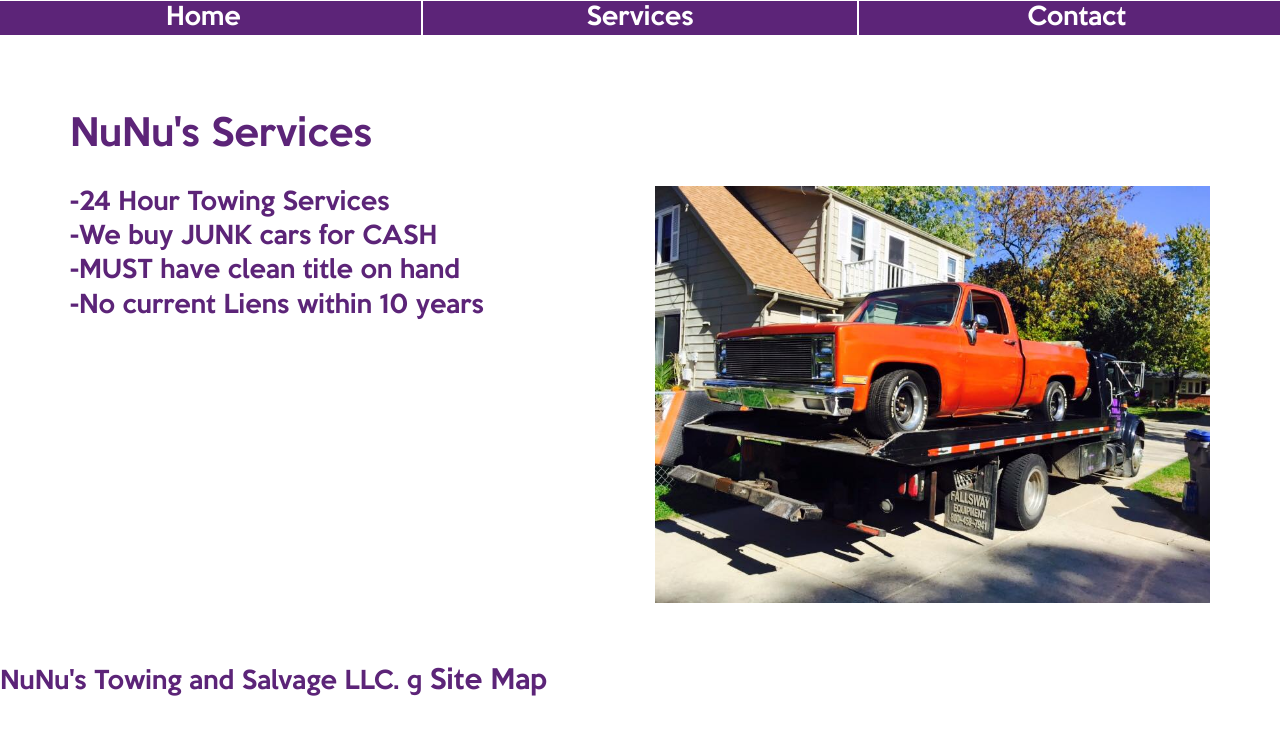
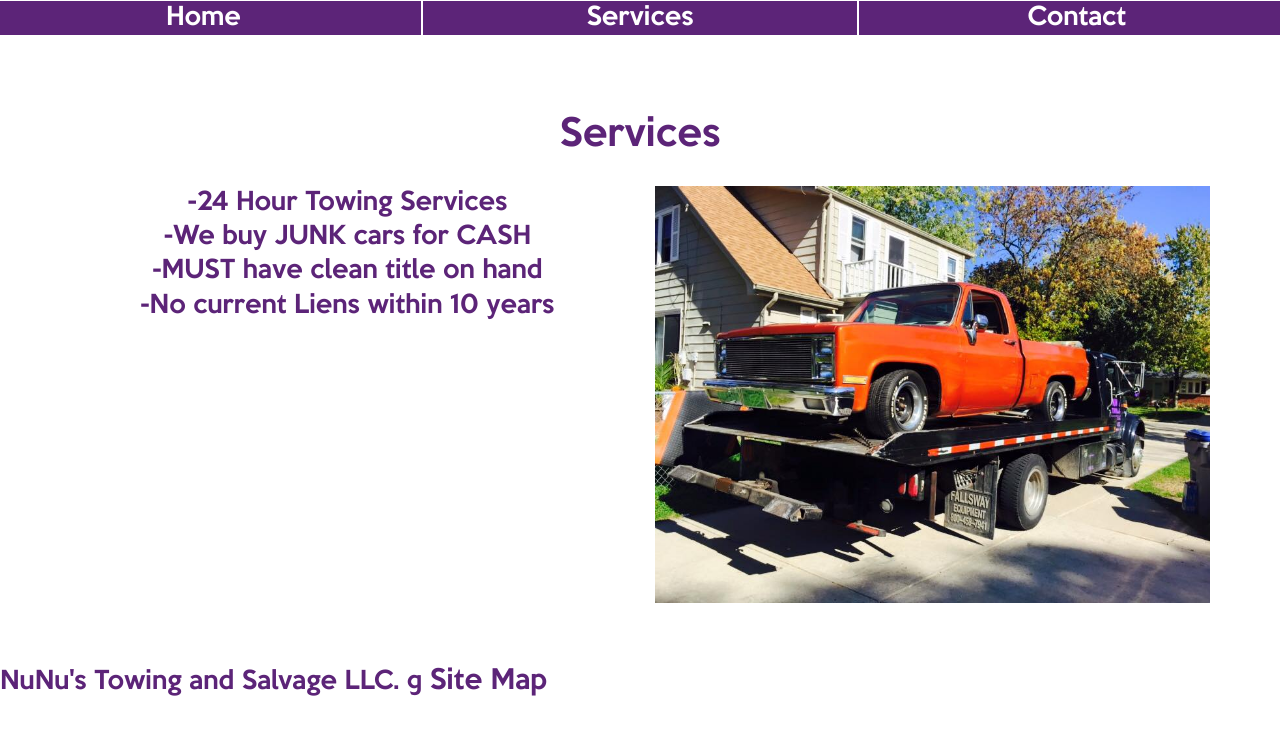
Before and after one commit to kmuzenski/NuNu, a PHP site: page /services.php in a window 1280 px wide. Shown: the top 735 px of the page. Run offline with PHP 8.4, Linux system fonts and the light colour scheme.

Commit message:
styles fixes

```diff
--- a/assets/css/styles.css
+++ b/assets/css/styles.css
@@ -55,3 +55,10 @@ img {
 #navborder {
 	border: 1px solid #FFFFFF;
 }
+
+#footer {
+	font-size: 18px;
+	font-color:#5C2478;
+	font-family:pretty;
+
+}
--- a/services.php
+++ b/services.php
@@ -10,23 +10,24 @@
 <?php require_once('nav.php'); ?>
 <br><br><br>
 
+<center>
+	<h1>Services</h1>
+	<br>
+</center>
+
 <div class="container">
-	<div class="row">
-		<div class="col-xs-12 col-md-12 col-lg-12">
-			<h1> NuNu's Services </h1>
-			<br>
-		</div>
-	</div>
 
 	<div class="row">
 		<div class="col-xs-push-6 col-md-6 col-lg-6">
-			<img src="assets/img/tow.jpg" width="75%">
+			<img src="assets/img/tow.jpg" width="50%">
 		</div>
 		<div class="col-xs-pull-6 col-md-6 col-lg-6">
+			<center>
 			<p>-24 Hour Towing Services<br>
 			   -We buy JUNK cars for CASH<br>
 			   -MUST have clean title on hand<br>
 			   -No current Liens within 10 years<br>
+			</center>
 			</p>
 		</div>
 	</div>
```
